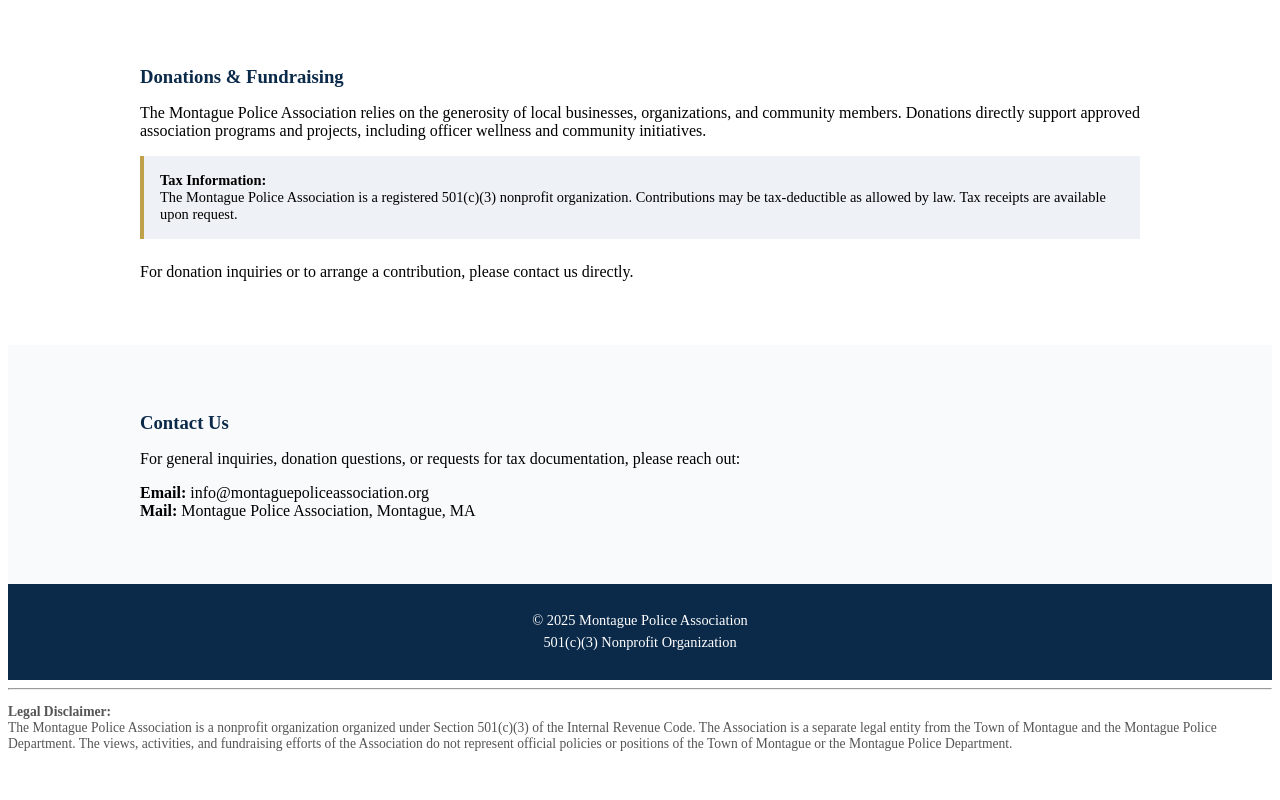
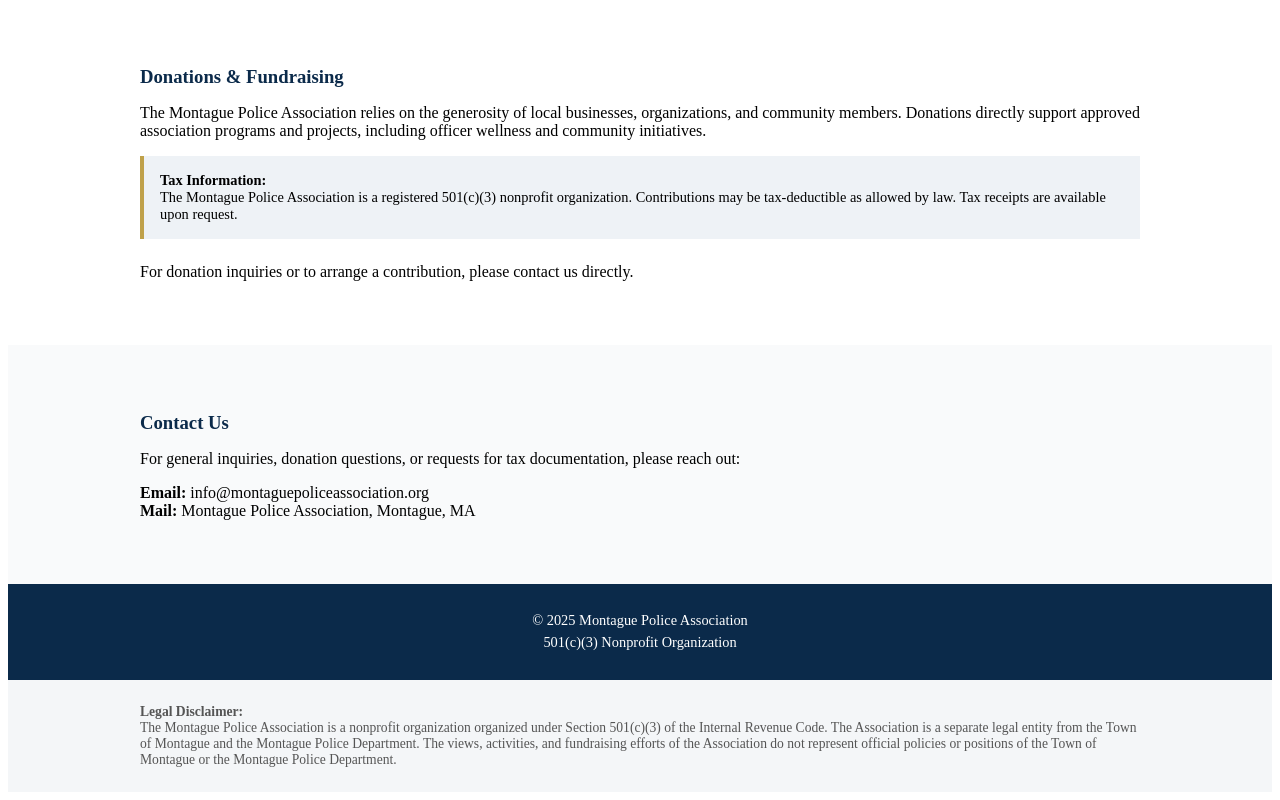
Before and after one commit to MontaguePDA/montague-police-association, a plain HTML site: page index.html in a window 1280 px wide. Shown: the part 1078-1878 px from the top of the page. Before the commit the page ends 1843 px from the top, so only its background shows below. Drawn offline with Linux system fonts and the light colour scheme.

Commit message:
Update index.html

```diff
--- a/index.html
+++ b/index.html
@@ -258,9 +258,9 @@
     <p>&copy; 2025 Montague Police Association</p>
     <p>501(c)(3) Nonprofit Organization</p>
   </footer>
-<hr />
-
-<p style="font-size: 0.85rem; color: #555;">
+<div style="background:#f4f6f8; padding:1.5rem 1rem;">
+  <div class="container">
+    <p style="font-size: 0.85rem; color: #555; margin:0;">
       <strong>Legal Disclaimer:</strong><br>
       The Montague Police Association is a nonprofit organization organized under
       Section 501(c)(3) of the Internal Revenue Code. The Association is a separate
@@ -269,5 +269,8 @@
       represent official policies or positions of the Town of Montague or the
       Montague Police Department.
     </p>
+  </div>
+</div>
+
 </body>
 </html>
```
Lines whose indentation alone changed are shown as unchanged.
